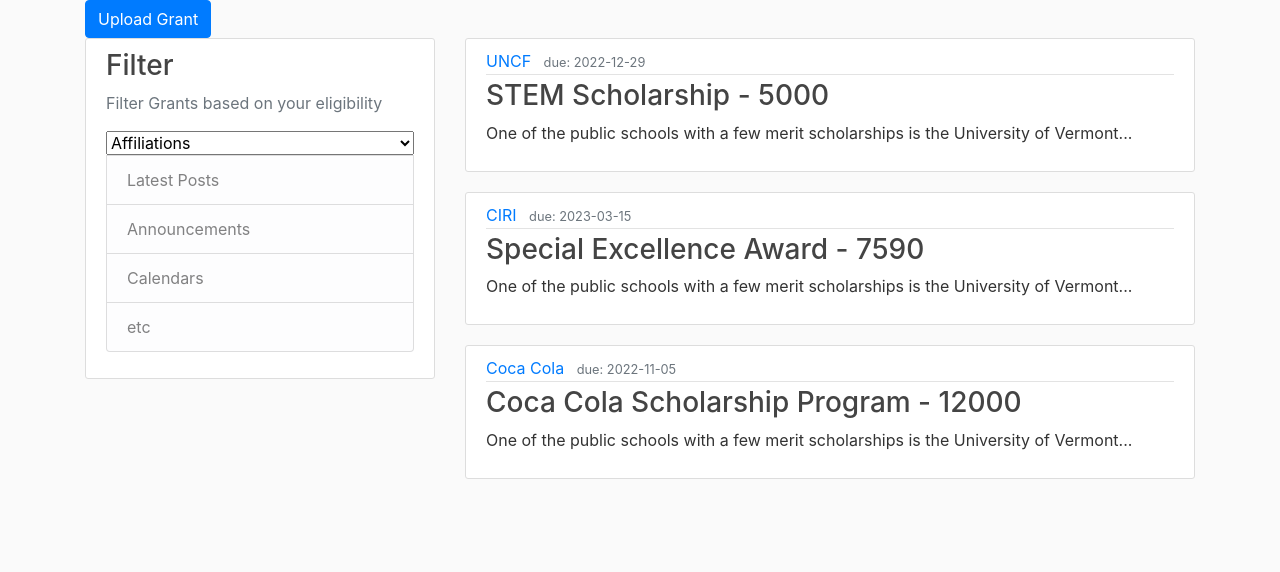
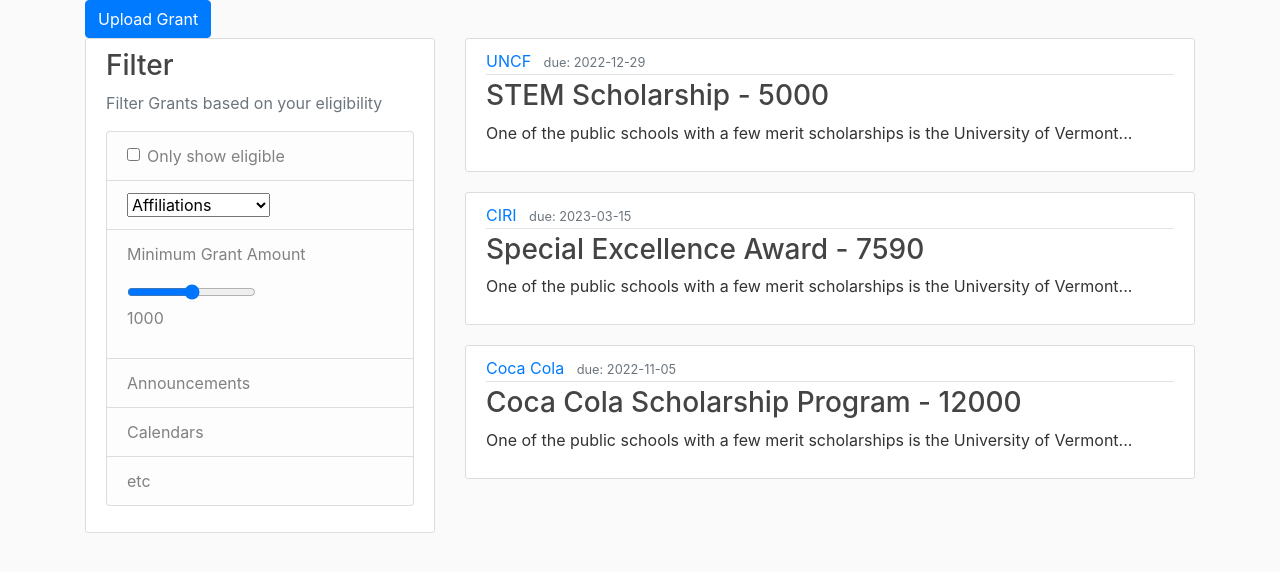
Before and after one commit to BenKluger/QC-x-Headstart, a Flask app: page /grants in a window 1280 px wide. Shown: the part 56-628 px from the top of the page. Run offline with Flask 2, Linux system fonts and the light colour scheme; some libraries are stand-ins or nearby versions.

Commit message:
added filter parameters

```diff
--- a/templates/grants_list.html
+++ b/templates/grants_list.html
@@ -17,14 +17,37 @@
         <p class='text-muted'>Filter Grants based on your eligibility
           <ul class="list-group">
 
-            <select class="form-select" aria-label="Default select example">
-              <option selected>Affiliations</option>
-              <option value="1">One</option>
-              <option value="2">Two</option>
-              <option value="3">Three</option>
-            </select>
 
-            <li class="list-group-item list-group-item-light">Latest Posts</li>
+
+            <li class="list-group-item list-group-item-light">
+              <div class="form-check">
+                <input class="form-check-input" type="checkbox" value="" id="flexCheckDefault">
+                <label class="form-check-label" for="flexCheckDefault">
+                  Only show eligible
+                </label>
+              </div>
+            </li>
+
+
+
+
+
+            <li class="list-group-item list-group-item-light">
+              <select class="form-select" aria-label="Default select example">
+                <option selected>Affiliations</option>
+                <option value="1">Queens College</option>
+                <option value="2">FARDAP</option>
+                <option value="3">QC in 4.5</option>
+              </select>
+            </li>
+
+            <li class="list-group-item list-group-item-light">
+              <div class="slider">
+                <p class = "grade">Minimum Grant Amount</p>
+                <input type="range" min="0" max="50000" value="" oninput="rangeValue.innerText = this.value">
+                <p id="rangeValue">1000</p>
+            </div>
+            </li>
             <li class="list-group-item list-group-item-light">Announcements</li>
             <li class="list-group-item list-group-item-light">Calendars</li>
             <li class="list-group-item list-group-item-light">etc</li>
--- a/templates/home.html
+++ b/templates/home.html
@@ -52,10 +52,4 @@
           </div>
         </article>
     {% endfor %} -->
-
-    <div class="slider">
-      <p class = "grade">Final Grade</p>
-      <input type="range" min="0" max="100" value="10" oninput="rangeValue.innerText = this.value">
-      <p id="rangeValue">10</p>
-  </div>
 {% endblock content %}
```
